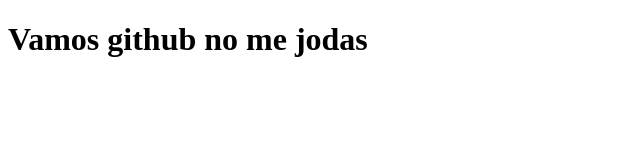
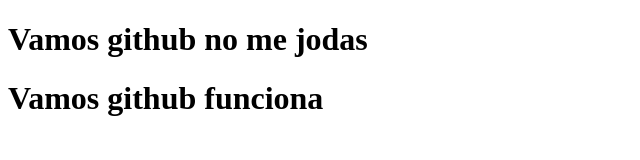
Before and after one commit to Saltimbanky13/segundointento, a plain HTML site: page index.html in a window 1280 px wide. Shown: the whole page, without its empty margins (0-640 px from the left). Drawn offline with Linux system fonts and the light colour scheme.

Commit message:
segundo commit

```diff
--- a/index.html
+++ b/index.html
@@ -9,6 +9,7 @@
 
 <body>
     <h1>Vamos github no me jodas</h1>
+    <h1>Vamos github funciona</h1>
 </body>
 
 </html>
```
